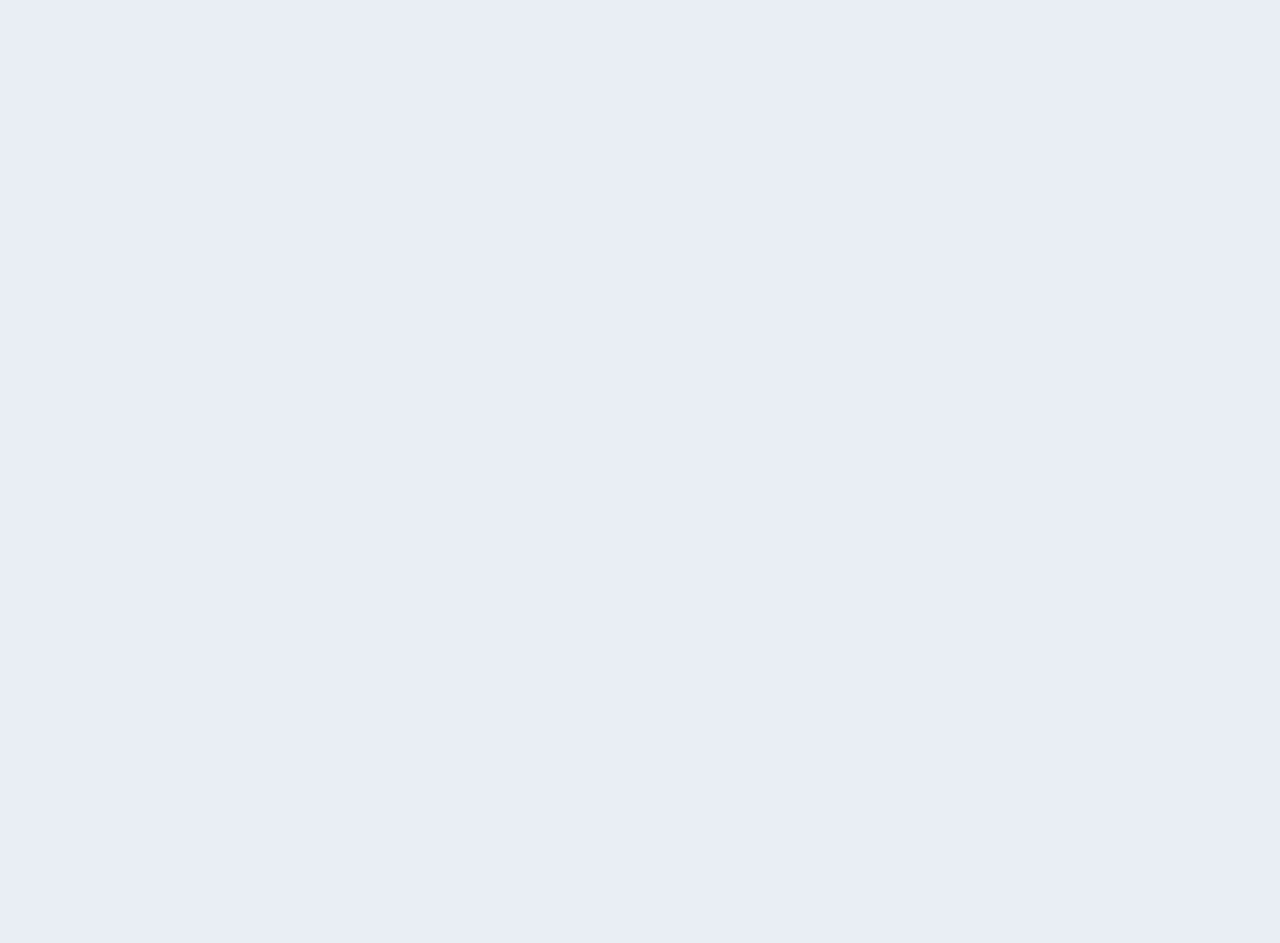
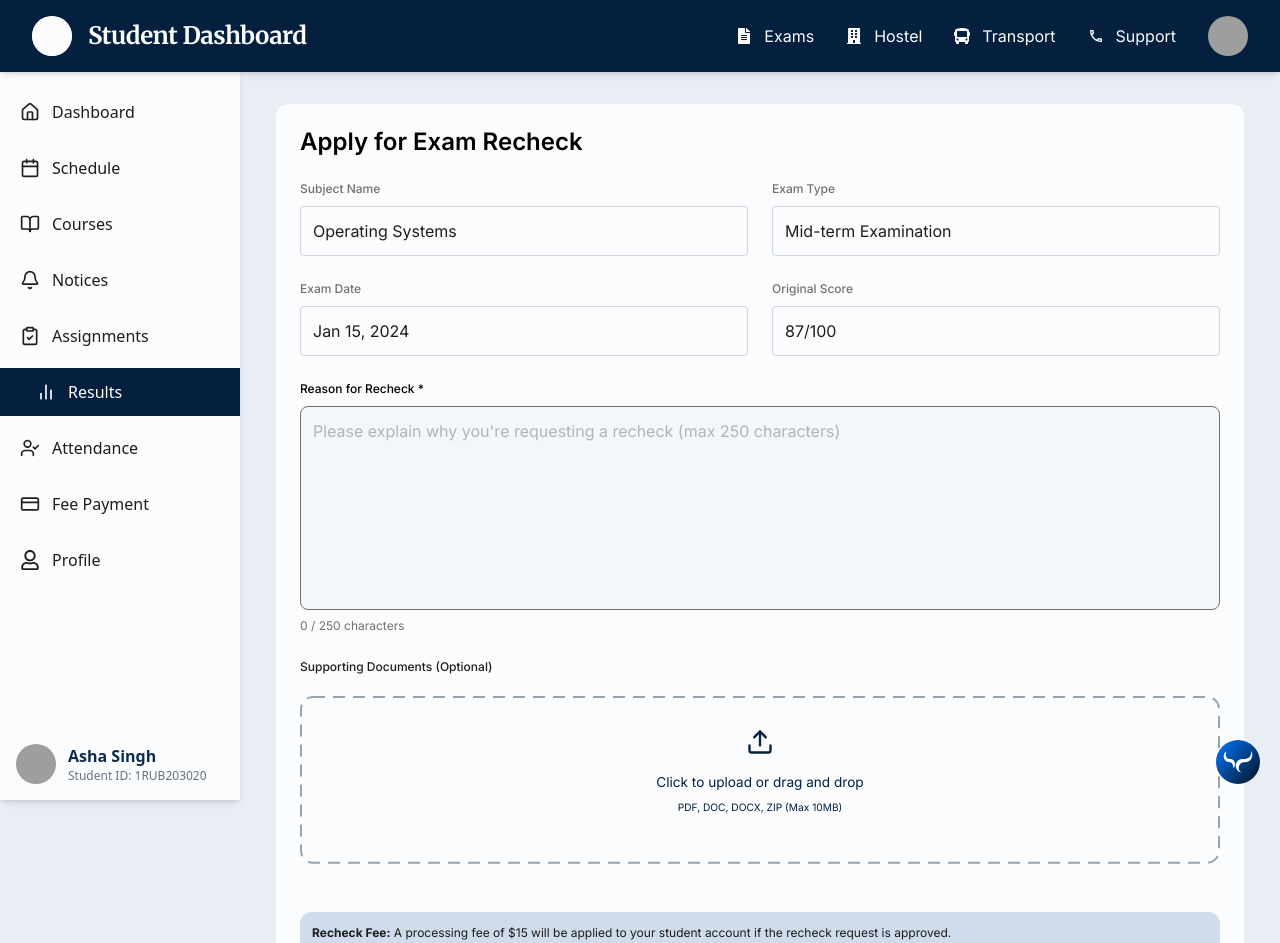
Before and after one commit to Aristiec/SMSfrontend, a React (Vite) app in the folder frontend/: page /student/results/recheck in a window 1280 px wide. Before the commit this address had no page. Shown: the top 943 px of the page. Before the commit the page ends 800 px from the top, so only its background shows below. Built offline with nearby package versions, Linux system fonts and the light colour scheme; grey boxes are pictures that could not be loaded; a web font is replaced by a local one.

Commit message:
added recheck page

```diff
--- /dev/null
+++ b/frontend/src/components/student/Recheck.jsx
@@ -0,0 +1,209 @@
+import { Upload } from "lucide-react";
+import React, { useState } from "react";
+
+
+const Recheck = () => {
+const [selectedFiles, setSelectedFiles] = useState([]);
+
+  const handleFileSelect = (event) => {
+    const files = Array.from(event.target.files);
+    if (files.length && assignment.status !== "overdue") {
+      const newFiles = [...selectedFiles, ...files];
+      setSelectedFiles(newFiles);
+      onFileUpload(newFiles);
+    }
+  };
+
+  return (
+
+      <div className=" bg-[#FAFCFD] flex flex-col gap-8 min-h-screen font-[Inter] rounded-[12px] mt-4 mx-5">
+        <div className="h-auto flex flex-col gap-6 rounded-[12px] p-6 ">
+          <div className="font-semibold text-[24px] leading-[28px]">
+            Apply for Exam Recheck
+          </div>
+
+
+          <div className="flex flex-col gap-[24px]">
+
+            <div className="flex justify-between gap-[24px] w-full font-[Inter]">
+
+              <div className="flex flex-col gap-2 w-1/2">
+                <div className="font-medium text-[12px] leading-[18px] text-[#717171]">
+                  Subject Name
+                </div>
+                <div className="border border-[#D1D5DB] font-[400] rounded-[4px] px-3 py-3 text-[16px] leading-[24px] text-[#1F1D1D]">
+                  Operating Systems
+                </div>
+              </div>
+
+              {/* Exam  */}
+              <div className="flex flex-col gap-2 w-1/2">
+                <div className="font-medium text-[12px] leading-[18px] text-[#717171]">
+                  Exam Type
+                </div>
+                <div className="border border-[#D1D5DB] font-[400] rounded-[4px] px-3 py-3 text-[16px] leading-[24px] text-[#1F1D1D]">
+                  Mid-term Examination
+                </div>
+              </div>
+            </div>
+
+
+            <div className="flex justify-between gap-[24px]">
+              {/* Exam  date*/}
+              <div className="flex flex-col gap-2 w-1/2">
+                <div className="font-medium text-[12px] leading-[18px] text-[#717171]">
+                  Exam Date
+                </div>
+                <div className="border border-[#D1D5DB] font-[400] rounded-[4px]  px-3 py-3 text-[16px] leading-[24px] text-[#1F1D1D]">
+                  Jan 15, 2024
+                </div>
+              </div>
+
+              {/*  Score */}
+              <div className="flex flex-col gap-2 w-1/2">
+                <div className="font-medium text-[12px] leading-[18px]  text-[#717171]">
+                  Original Score
+                </div>
+                <div className="border border-[#D1D5DB] font-[400] rounded-[4px] px-3 py-3 text-[16px] leading-[24px] text-[#1F1D1D]">
+                  87/100
+                </div>
+              </div>
+            </div>
+          </div>
+
+          {/*  Recheck */}
+          <div className="flex flex-col gap-2  h-[254px]">
+            <div className="font-medium text-[12px] leading-[18px] ">
+              Reason for Recheck *
+            </div>
+            <textarea
+              placeholder="Please explain why you're requesting a recheck (max 250 characters)"
+              maxLength={250}
+              className="h-[204px] rounded-[8px] border border-[#717171] bg-[#F4F7FA] p-3 text-[16px] leading-[24px] text-[#717171] resize-none"
+            ></textarea>
+            <div className="text-[12px] leading-[16px] text-[#717171]">
+              0 / 250 characters
+            </div>
+          </div>
+
+          {/* upload  */}
+
+          <div className="mb-6 w-full  mx-auto">
+                    <h3 className="text-[12px] font-[Inter] font-medium text-[#1F1D1D] mb-5  leading-[18px]">
+                      Supporting Documents  (Optional)
+                    </h3>
+
+
+                    <div
+                      className={`relative rounded-lg p-8 text-center
+                          cursor-pointer
+                      `}
+                    >
+                      <svg
+                        className="absolute inset-0 w-full h-full pointer-events-none rounded-lg"
+                        xmlns="http://www.w3.org/2000/svg"
+                      >
+                        <rect
+                          x="1"
+                          y="1"
+                          width="calc(100% - 2px)"
+                          height="calc(100% - 2px)"
+                          fill="none"
+                          stroke="rgba(4,32,62,0.4)"
+                          strokeWidth="2"
+                          strokeDasharray="12, 8"
+                          rx="12"
+                        />
+                      </svg>
+
+                      <input
+                        type="file"
+                        multiple
+                        onChange={handleFileSelect}
+                        className={`absolute inset-0 w-full h-full opacity-0 z-10
+                           pointer-events-auto
+                        `}
+                      />
+
+                      <Upload
+                        className={`w-[28px] h-[28px]
+                           text-[#04203E]
+                        mx-auto mb-4`}
+                      />
+                      <p
+                        className={`text-[13.6px] mb-2
+                           text-[#04203E]
+                        `}
+                      >
+                        Click to upload or drag and drop
+                      </p>
+                      <p
+                        className={`text-[10.2px] mb-4
+                           text-[#04203E]
+                        `}
+                      >
+                        PDF, DOC, DOCX, ZIP (Max 10MB)
+                      </p>
+                    </div>
+
+
+                    {selectedFiles.length > 0 && (
+                      <div className="mt-4">
+                        <h3 className="text-[16px] font-[Inter] font-normal text-[#1F1D1D] mb-2 text-left">
+                          Uploaded Files
+                        </h3>
+                        <div className="space-y-2">
+                          {selectedFiles.map((file, index) => (
+                            <div
+                              key={index}
+                              className="bg-[#CFDCEB] w-full rounded-md px-4 py-3 flex items-center gap-3"
+                            >
+                              <Upload className="w-5 h-5 text-[#04203E]" />
+                              <span className="text-[#04203E] text-sm font-medium break-words">
+                                {file.name}
+                              </span>
+                            </div>
+                          ))}
+                        </div>
+                      </div>
+                    )}
+                  </div>
+
+        {/* last recheck content  */}
+          <div className="h-[43px] rounded-[12px] p-[12px] bg-[#CFDCEB]">
+  <p className="text-[12px] leading-[18px] font-[Inter] text-[#1F1D1D]">
+    <span className="font-bold">
+      Recheck Fee:
+    </span>{" "}
+    A processing fee of $15 will be applied to your student account if the
+    recheck request is approved.
+  </p>
+</div>
+
+          {/*  Button */}
+         <div className="w-full flex gap-[24px] justify-end">
+
+  <button
+    className="w-[70px] h-[40px] rounded-[8px] border border-[#04203E]
+    text-[#04203E] font-[Inter] font-[400] text-[14px] leading-[24px] text-center"
+  >
+    Cancel
+  </button>
+
+
+  <button
+    className="w-[129px] h-[40px] rounded-[8px] bg-[#04203E]
+    text-[#FAFCFD] font-[Inter] font-[400] text-[14px] leading-[24px] text-center"
+  >
+    Submit Request
+  </button>
+</div>
+
+
+        </div>
+      </div>
+
+  );
+};
+
+export default Recheck;
--- a/frontend/src/routes/StudentRoutes.jsx
+++ b/frontend/src/routes/StudentRoutes.jsx
@@ -11,8 +11,11 @@ import Attendance from "../pages/student/Attendance";
 import FeePayment from "../pages/student/FeePayment";
 import Profile from "../pages/student/Profile";
 import AcademicCalendar from "../pages/student/AcademicCalendar";
-import ChatInterface from "../components/student/AI/ChatInterface";
-import ChatWidget from "../components/student/AI/ChatWidget";
+// import ChatInterface from "../components/student/AI/ChatInterface";
+import ChatWidget from "../components/student/Ai/ChatWidget";
+import Recheck from "../components/student/Recheck";
+
+
 const StudentRoutes = () => (
   <Route path="/student" element={<StudentLayout />}>
     <Route path="" element={<StudentDashboard />} />
@@ -29,6 +32,7 @@ const StudentRoutes = () => (
     <Route path="attendance" element={<Attendance />} />
     <Route path="fees" element={<FeePayment />} />
     <Route path="profile" element={<Profile />} />
+    <Route path="results/recheck" element={<Recheck/>}/>
   </Route>
 );
 
```
Also changed, not shown: frontend/src/pages/student/Results.jsx (+63 -26 lines).
